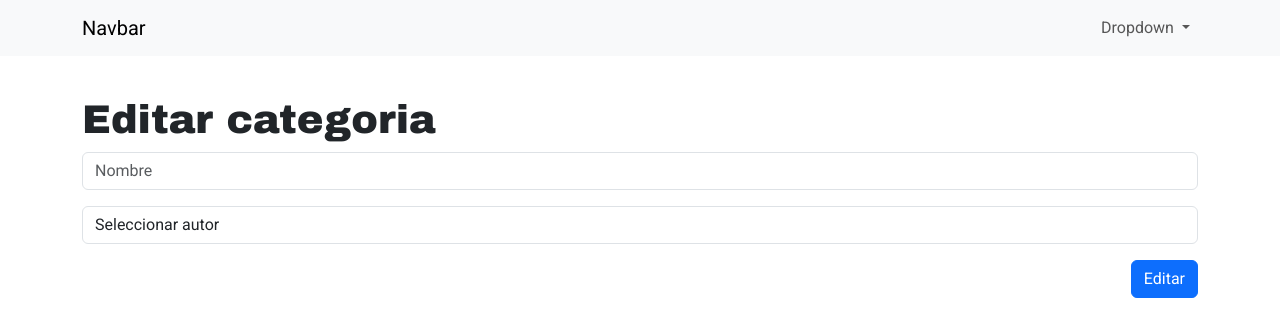
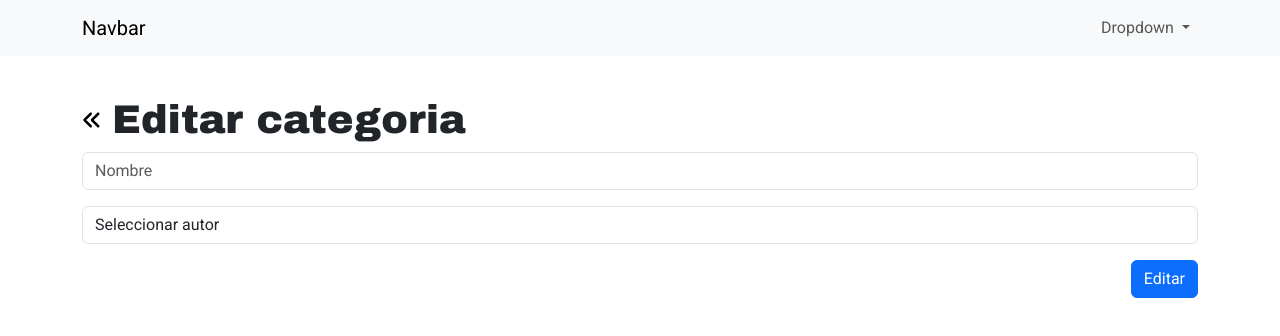
Before and after one commit to jissust/web_news, an Angular app: page /admin/category/edit/1 in a window 1280 px wide. Shown: the top 336 px of the page. Built offline with nearby package versions, Linux system fonts and the light colour scheme; no server answers.

Commit message:
boton back

```diff
--- a/src/app/admin/category/components/category-create/category-create.component.html
+++ b/src/app/admin/category/components/category-create/category-create.component.html
@@ -3,7 +3,16 @@
     <div class="container">
         <div class="row">
             <div class="col-12">
-                <h1>{{page_title}}</h1>
+                <h1 class="admin_h1">
+                    <a [routerLink]="['/admin/categories']" class="d-flex justify-content-center align-items-center">
+                        <svg xmlns="http://www.w3.org/2000/svg" viewBox="0 0 512 512" width="20">
+                            <path d="M41.4 233.4c-12.5 12.5-12.5 32.8 0 45.3l160 160c12.5 12.5 32.8 12.5 45.3 0s12.5-32.8 0-45.3L109.3 256 246.6 118.6c12.5-12.5 12.5-32.8 0-45.3s-32.8-12.5-45.3 0l-160 160zm352-160l-160 160c-12.5 12.5-12.5 32.8 0 45.3l160 160c12.5 12.5 32.8 12.5 45.3 0s12.5-32.8 0-45.3L301.3 256 438.6 118.6c12.5-12.5 12.5-32.8 0-45.3s-32.8-12.5-45.3 0z"/>
+                        </svg>
+                    </a>
+                    <div>
+                        {{page_title}}
+                    </div>
+                </h1>
             </div>
         </div>
     </div>
--- a/src/app/admin/category/components/category-create/category-create.component.ts
+++ b/src/app/admin/category/components/category-create/category-create.component.ts
@@ -4,12 +4,12 @@ import { Category } from '../../../../models/category';
 import { CategoryService } from '../../../../services/category.service';
 import { FormsModule } from '@angular/forms';
 import { HttpClient, HttpClientModule } from '@angular/common/http';
-import { ActivatedRoute, Router } from '@angular/router';
+import { ActivatedRoute, Router, RouterModule } from '@angular/router';
 
 @Component({
   selector: 'app-category-create',
   standalone: true,
-  imports: [NavbarComponent, FormsModule, HttpClientModule],
+  imports: [NavbarComponent, FormsModule, HttpClientModule, RouterModule],
   templateUrl: './category-create.component.html',
   styleUrl: './category-create.component.css',
   providers: [CategoryService],
--- a/src/app/admin/category/components/category-edit/category-edit.component.html
+++ b/src/app/admin/category/components/category-edit/category-edit.component.html
@@ -3,7 +3,16 @@
     <div class="container">
         <div class="row">
             <div class="col-12">
-                <h1>{{page_title}}</h1>
+                <h1 class="admin_h1">
+                    <a [routerLink]="['/admin/categories']" class="d-flex justify-content-center align-items-center">
+                        <svg xmlns="http://www.w3.org/2000/svg" viewBox="0 0 512 512" width="20">
+                            <path d="M41.4 233.4c-12.5 12.5-12.5 32.8 0 45.3l160 160c12.5 12.5 32.8 12.5 45.3 0s12.5-32.8 0-45.3L109.3 256 246.6 118.6c12.5-12.5 12.5-32.8 0-45.3s-32.8-12.5-45.3 0l-160 160zm352-160l-160 160c-12.5 12.5-12.5 32.8 0 45.3l160 160c12.5 12.5 32.8 12.5 45.3 0s12.5-32.8 0-45.3L301.3 256 438.6 118.6c12.5-12.5 12.5-32.8 0-45.3s-32.8-12.5-45.3 0z"/>
+                        </svg>
+                    </a>
+                    <div>
+                        {{page_title}}
+                    </div>
+                </h1>
             </div>
         </div>
     </div>
--- a/src/app/admin/category/components/category-edit/category-edit.component.ts
+++ b/src/app/admin/category/components/category-edit/category-edit.component.ts
@@ -3,13 +3,13 @@ import { NavbarComponent } from '../../../components/navbar/navbar.component';
 import { FormsModule } from '@angular/forms';
 import { HttpClient, HttpClientModule } from '@angular/common/http';
 import { Category } from '../../../../models/category';
-import { ActivatedRoute, Router } from '@angular/router';
+import { ActivatedRoute, Router, RouterModule } from '@angular/router';
 import { CategoryService } from '../../../../services/category.service';
 
 @Component({
   selector: 'app-category-edit',
   standalone: true,
-  imports: [NavbarComponent, FormsModule, HttpClientModule],
+  imports: [NavbarComponent, FormsModule, HttpClientModule, RouterModule],
   templateUrl: './category-edit.component.html',
   styleUrl: './category-edit.component.css',
   providers: [CategoryService]
--- a/src/styles.css
+++ b/src/styles.css
@@ -14,3 +14,11 @@ section.section_admin{
         margin: 40px;
     }
 }
+
+/** admin */
+.admin_h1 {
+    display: flex;
+    justify-content: start;
+    align-items: center;
+    gap: 10px;
+}
```
